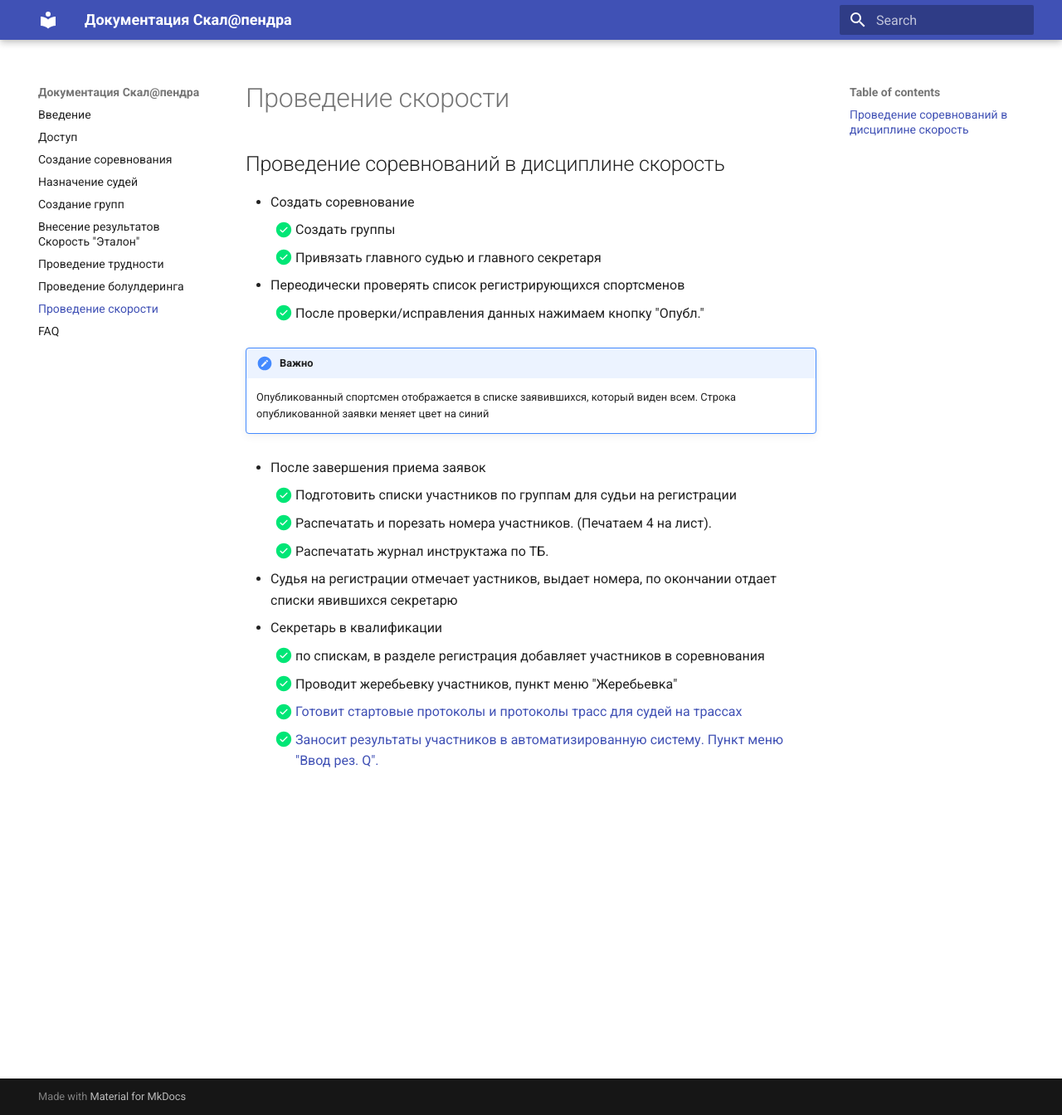
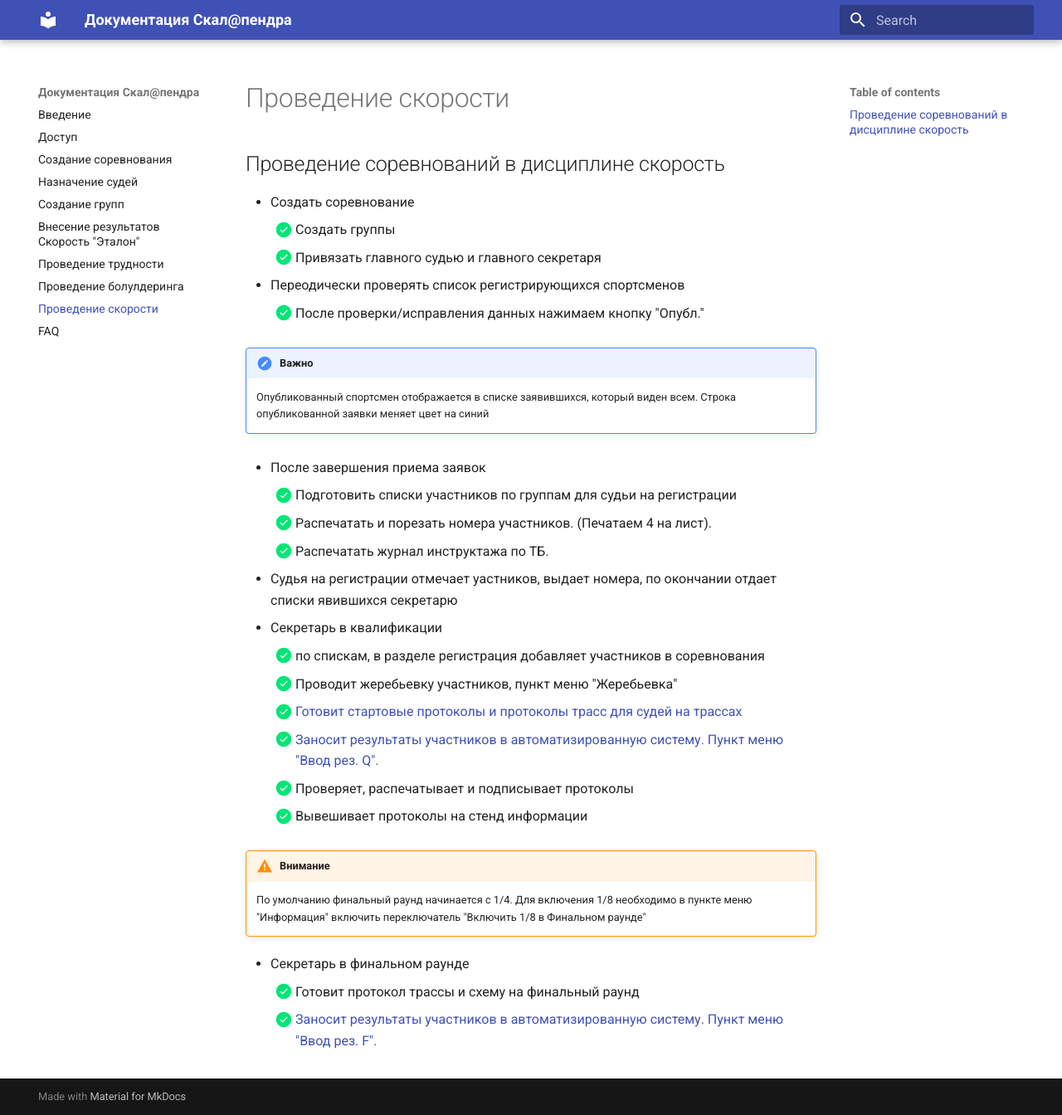
Before and after one commit to alptur/scaladocs, an MkDocs documentation site: the page built from docs/howtospeed.md, in a window 1280 px wide and 1344 px high. Shown: the whole window at 83% size. Built offline with MkDocs 1.6.1 and Material for MkDocs 9.7.7, drawn with Linux system fonts in a browser that asks for light colours.

Commit message:
speed at

```diff
--- a/docs/howtospeed.md
+++ b/docs/howtospeed.md
@@ -24,3 +24,13 @@
     * [x] Проводит жеребьевку участников, пункт меню "Жеребьевка"
     * [x] [Готовит стартовые протоколы и протоколы трасс для судей на трассах](https://alptur.github.io/scaladocs/howto/#_3)
     * [x] [Заносит результаты участников в автоматизированную систему. Пункт меню "Ввод рез. Q".](https://alptur.github.io/scaladocs/speed_at_res_add_q/#_2)
+    * [x] Проверяет, распечатывает и подписывает протоколы
+    * [x] Вывешивает протоколы на стенд информации
+
+!!! warning "Внимание"
+    По умолчанию финальный раунд начинается с 1/4. Для включения 1/8 необходимо
+    в пункте меню "Информация" включить переключатель "Включить 1/8 в Финальном раунде"
+
+* Секретарь в финальном раунде
+    * [x] Готовит протокол трассы и схему на финальный раунд
+    * [x] [Заносит результаты участников в автоматизированную систему. Пункт меню "Ввод рез. F".](https://alptur.github.io/scaladocs/speed_at_res_add_q/#_3)
```
